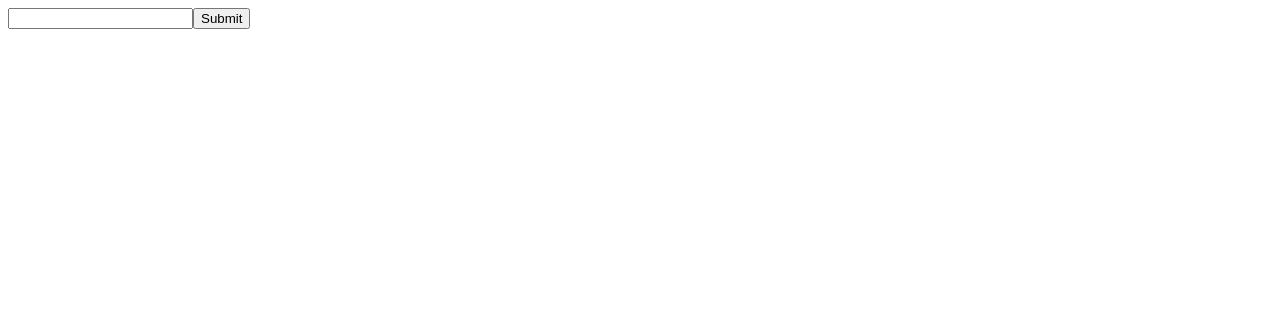
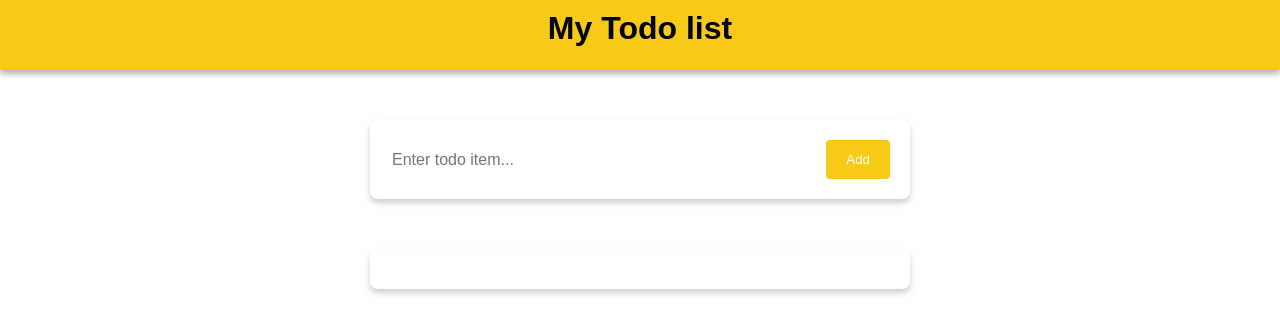
Before and after one commit to Vin-it-git/todoapp, a React (Vite) app in the folder todoapp/: page / in a window 1280 px wide. Shown: the top 334 px of the page. Built offline with nearby package versions, Linux system fonts and the light colour scheme.

Commit message:
third commit

```diff
--- /dev/null
+++ b/todoapp/src/App.css
@@ -0,0 +1,4 @@
+body{
+    margin: 0;
+    font-family: sans-serif;
+}
--- a/todoapp/src/App.jsx
+++ b/todoapp/src/App.jsx
@@ -1,9 +1,12 @@
+import Header from "./component/Header"
 import Todo from "./component/Todo"
+import './App.css'
 
 function App() {
 
   return (
     <div className="App">
+      <Header />
       <Todo />
 
     </div>
--- /dev/null
+++ b/todoapp/src/component/Form.jsx
@@ -0,0 +1,27 @@
+import { useState } from "react";
+import styles from "./Form.module.css";
+export default function Form({ todos, setTodos }) {
+  const [todo, setTodo] = useState("");
+
+  function handleSubmit(e) {
+    e.preventDefault();
+    setTodos([...todos, todo]);
+    setTodo("");
+  }
+  return (
+    <form className={styles.todoform} onSubmit={handleSubmit}>
+      <div className={styles.inputContainer}>
+        <input
+          className={styles.modernInput}
+          type="text"
+          placeholder="Enter todo item..."
+          value={todo}
+          onChange={(e) => setTodo(e.target.value)}
+        />
+        <button type="submit" className={styles.modernButton}>
+          Add
+        </button>
+      </div>
+    </form>
+  );
+}
--- /dev/null
+++ b/todoapp/src/component/Form.module.css
@@ -0,0 +1,31 @@
+.todoform {
+  background-color: white;
+  border-radius: 8px;
+  padding: 20px;
+  width: 500px;
+  margin: 0 auto;
+  margin-top: 50px;
+  box-shadow: 0 4px 6px rgba(0, 0, 0, 0.2);
+}
+.modernInput {
+  display: block;
+  width: 100%;
+  border: none;
+  color: black;
+  font-size: 16px;
+}
+.modernInput:focus {
+  outline: none;
+}
+.modernButton {
+  display: inline-block;
+  border: none;
+  border-radius: 4px;
+  background-color: #f7ca18;
+  padding: 12px 20px;
+  color: #ffffff;
+  cursor: pointer;
+}
+.inputContainer{
+    display: flex;
+}
--- /dev/null
+++ b/todoapp/src/component/Header.jsx
@@ -0,0 +1,9 @@
+import styles from './header.module.css'
+
+export default function Header(){
+    return (
+        <div className={styles.header}>
+            My Todo list
+        </div>
+    )
+}
--- a/todoapp/src/component/Todo.jsx
+++ b/todoapp/src/component/Todo.jsx
@@ -1,28 +1,18 @@
 import { useState } from "react";
-import TodoItems from "./TodoItem";
+
+import Form from "./Form";
+import TodoList from "./TodoList";
 
 export default function Todo() {
-  const [todo, setTodo] = useState("");
-  const[todos, setTodos] = useState([])
-  function handleSubmit(e){
-    e.preventDefault();
-    setTodos([...todos, todo])
-    setTodo("");
+  const [todos, setTodos] = useState([]);
 
-  }
+
+
   return (
+
     <div>
-      <form onSubmit={handleSubmit}>
-        <input
-          type="text"
-          value={todo}
-          onChange={(e) => setTodo(e.target.value)}
-        />
-        <button type="submit">Submit</button>
-      </form>
-      {todos.map((item)=>(
-        <TodoItems item = {item}  key={item}/>
-      ))}
+      <Form todos={todos} setTodos={setTodos}/>
+      <TodoList todos={todos}/>
     </div>
   );
 }
--- a/todoapp/src/component/TodoItem.jsx
+++ b/todoapp/src/component/TodoItem.jsx
@@ -1,7 +1,14 @@
+import styles from "./todoitem.module.css"
 export default function TodoItems({item}){
     return(
-        <div>
-            <h3>{item}</h3>
+        <div className={styles.item}>
+            <div className={styles.itemname}>{item}
+            <span>
+                <button className={styles.deleteButton}>X</button>
+            </span>
+            </div>
+
+            <hr className={styles.line}/>
         </div>
     )
 }
--- /dev/null
+++ b/todoapp/src/component/TodoList.jsx
@@ -0,0 +1,11 @@
+import TodoItems from "./TodoItem";
+import styles from "./todolist.module.css"
+export default function TodoList({ todos }) {
+  return (
+    <div className={styles.list}>
+      {todos.map((item) => (
+        <TodoItems item={item} key={item} />
+      ))}
+    </div>
+  );
+}
--- /dev/null
+++ b/todoapp/src/component/header.module.css
@@ -0,0 +1,9 @@
+.header {
+  background-color: #f7ca18;
+  text-align: center;
+  font-weight: bold;
+  height: 50px;
+  padding: 10px;
+  font-size: 2em;
+  box-shadow: 0 4px 6px rgba(0, 0, 0, 0.3);
+}
--- /dev/null
+++ b/todoapp/src/component/todoitem.module.css
@@ -0,0 +1,25 @@
+.item{
+    width: 500px;
+    color: #353935;
+    font-size: 20px;
+    margin: 0 auto;
+}
+.itemname{
+    font-weight: bolder;
+    padding: 20px;
+
+}
+.line{
+    border: 1px solid #e5e4e4;
+}
+.deleteButton{
+    float: right;
+    padding: 12px 20px;
+    border: none;
+    background-color: #f7ca18;
+    color: white;
+    margin-top: -5px;
+    border-radius: 4px;
+    cursor: pointer;
+
+}
--- /dev/null
+++ b/todoapp/src/component/todolist.module.css
@@ -0,0 +1,9 @@
+.list{
+    background-color: white;
+    border-radius: 8px;
+    box-shadow: 0 4px 6px rgba(0, 0, 0, 0.2) ;
+    width: 500px;
+    margin: 0 auto;
+    padding: 20px;
+    margin-top: 50px;
+}
```
